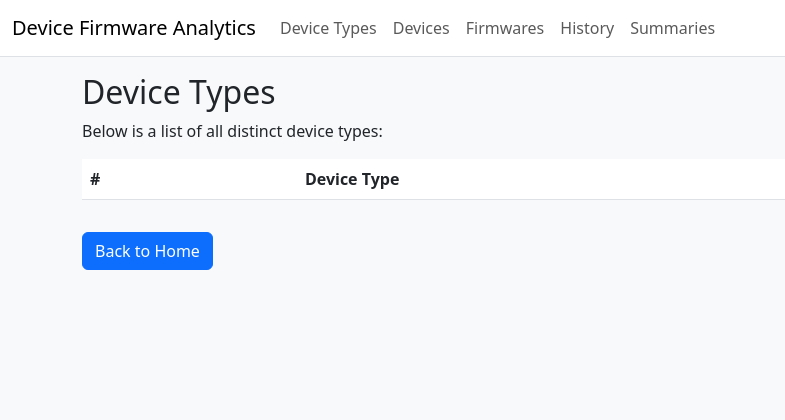
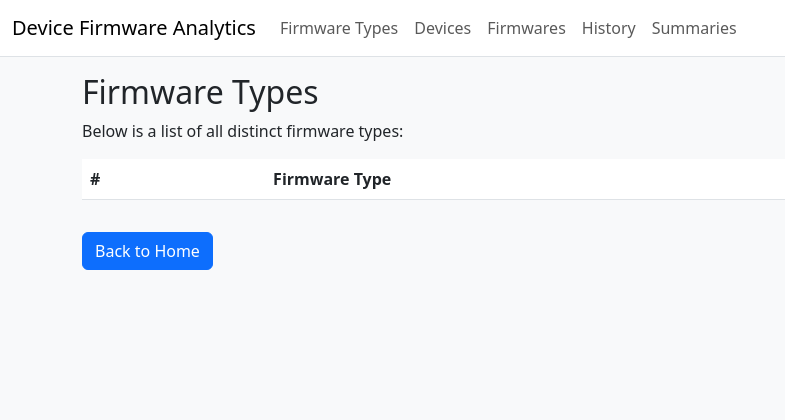
Before and after one commit to islepnev/afi-device-analytics, a Flask app: page /device-types/ in a window 1280 px wide. Shown: the top 420 px of the page, without its empty margins (0-785 px from the left). Run offline with Flask 2, Linux system fonts and the light colour scheme; data that the repository does not hold is empty.

Commit message:
fix terminology: Firmware Types

```diff
--- a/app/routes/device_types.py
+++ b/app/routes/device_types.py
@@ -10,7 +10,7 @@ pattern = re.compile(r"^(?P<device_name>.+)-(?P<version>[^-]+)-(?P<revision>[^-]
 
 def get_device_types():
     """
-    Fetch distinct device types (device_name) from base_name in hw_firmware.
+    Fetch distinct firmware types (device_name) from base_name in hw_firmware.
     """
     base_names = db.session.query(HwFirmware.base_name).distinct()
     device_names = {pattern.match(bn.base_name).group("device_name") for bn in base_names if pattern.match(bn.base_name)}
@@ -19,9 +19,9 @@ def get_device_types():
 @device_types_bp.route("/")
 def list_device_types():
     """
-    List distinct device types.
+    List distinct firmware types.
     """
-    current_app.logger.debug("Rendering device types list")
+    current_app.logger.debug("Rendering firmware types list")
     device_types = get_device_types()
     indexed_device_types = [(idx + 1, name) for idx, name in enumerate(device_types)]
     return render_template("device_types.html", indexed_device_types=indexed_device_types)
@@ -29,9 +29,9 @@ def list_device_types():
 @device_types_bp.route("/<device_type>")
 def devices_by_type(device_type):
     """
-    List all devices that belong to a specific device type.
+    List all devices that belong to a specific firmware type.
     """
-    current_app.logger.debug(f"Rendering devices for device type: {device_type}")
+    current_app.logger.debug(f"Rendering devices for firmware type: {device_type}")
 
     devices = (db.session.query(HwFirmware)
                .filter(HwFirmware.base_name.like(f"{device_type}-%"))
--- a/app/routes/devices.py
+++ b/app/routes/devices.py
@@ -73,7 +73,7 @@ def device_detail(serial_number):
 
 def get_device_types():
     """
-    Fetch distinct device types (device_name) from base_name in hw_firmware.
+    Fetch distinct firmware types (device_name) from base_name in hw_firmware.
     """
     base_names = db.session.query(HwFirmware.base_name).distinct()
     device_names = {pattern.match(bn.base_name).group("device_name") for bn in base_names if pattern.match(bn.base_name)}
@@ -82,9 +82,9 @@ def get_device_types():
 @devices_bp.route("/device-types")
 def list_device_types():
     """
-    List distinct device types.
+    List distinct firmware types.
     """
-    current_app.logger.debug("Rendering device types list")
+    current_app.logger.debug("Rendering firmware types list")
     device_types = get_device_types()
     indexed_device_types = [(idx + 1, name) for idx, name in enumerate(device_types)]
     return render_template("device_types.html", indexed_device_types=indexed_device_types)
--- a/app/routes/main.py
+++ b/app/routes/main.py
@@ -13,14 +13,14 @@ def get_totals():
     """
     Calculate total counts:
     - Total devices (distinct serial numbers)
-    - Total device_name (Device Types, derived from base_name)
+    - Total device_name (Firmware Types, derived from base_name)
     - Total Firmware Versions (distinct base_name for the latest firmware per device)
     Fetch the last 10 loaded firmware records.
     """
     # Total devices: distinct serialHex
     total_devices = db.session.query(func.count(func.distinct(HwFirmware.serialHex))).scalar()
 
-    # Total device_name (Device Types): distinct device_name extracted from base_name
+    # Total device_name (Firmware Types): distinct device_name extracted from base_name
     base_names = db.session.query(HwFirmware.base_name).distinct()
     device_names = {pattern.match(bn.base_name).group("device_name") for bn in base_names if pattern.match(bn.base_name)}
     total_device_types = len(device_names)
--- a/app/templates/base.html
+++ b/app/templates/base.html
@@ -20,7 +20,7 @@
     </button>
     <div class="collapse navbar-collapse" id="navbarNav">
       <ul class="navbar-nav">
-        <li class="nav-item"><a class="nav-link" href="/device-types">Device Types</a></li>
+        <li class="nav-item"><a class="nav-link" href="/device-types">Firmware Types</a></li>
         <li class="nav-item"><a class="nav-link" href="/devices">Devices</a></li>
         <li class="nav-item"><a class="nav-link" href="/firmwares">Firmwares</a></li>
         <li class="nav-item"><a class="nav-link" href="/history">History</a></li>
--- a/app/templates/device_types.html
+++ b/app/templates/device_types.html
@@ -1,13 +1,13 @@
 {% extends "base.html" %}
 
 {% block content %}
-<h2>Device Types</h2>
-<p>Below is a list of all distinct device types:</p>
+<h2>Firmware Types</h2>
+<p>Below is a list of all distinct firmware types:</p>
 <table class="table table-striped">
     <thead>
         <tr>
             <th>#</th>
-            <th>Device Type</th>
+            <th>Firmware Type</th>
         </tr>
     </thead>
     <tbody>
--- a/app/templates/devices_by_type.html
+++ b/app/templates/devices_by_type.html
@@ -1,8 +1,8 @@
 {% extends "base.html" %}
 
 {% block content %}
-<h2>Devices for Device Type: {{ device_type }}</h2>
-<p>Below is a list of all devices that belong to this device type:</p>
+<h2>Devices for Firmware Type: {{ device_type }}</h2>
+<p>Below is a list of all devices that belong to this firmware type:</p>
 <table class="table table-striped">
     <thead>
         <tr>
@@ -31,5 +31,5 @@
     {% endfor %}
     </tbody>
 </table>
-<a href="/device-types" class="btn btn-primary mt-3">Back to Device Types</a>
+<a href="/device-types" class="btn btn-primary mt-3">Back to Firmware Types</a>
 {% endblock %}
--- a/app/templates/index.html
+++ b/app/templates/index.html
@@ -17,7 +17,7 @@
         <a href="/devices/device-types" class="text-decoration-none">
             <div class="card text-center border-success clickable-card">
                 <div class="card-body">
-                    <h5 class="card-title">Device Types</h5>
+                    <h5 class="card-title">Firmware Types</h5>
                     <p class="card-text display-4">{{ totals.total_device_types }}</p>
                 </div>
             </div>
```
Also changed, not shown: README.md.
